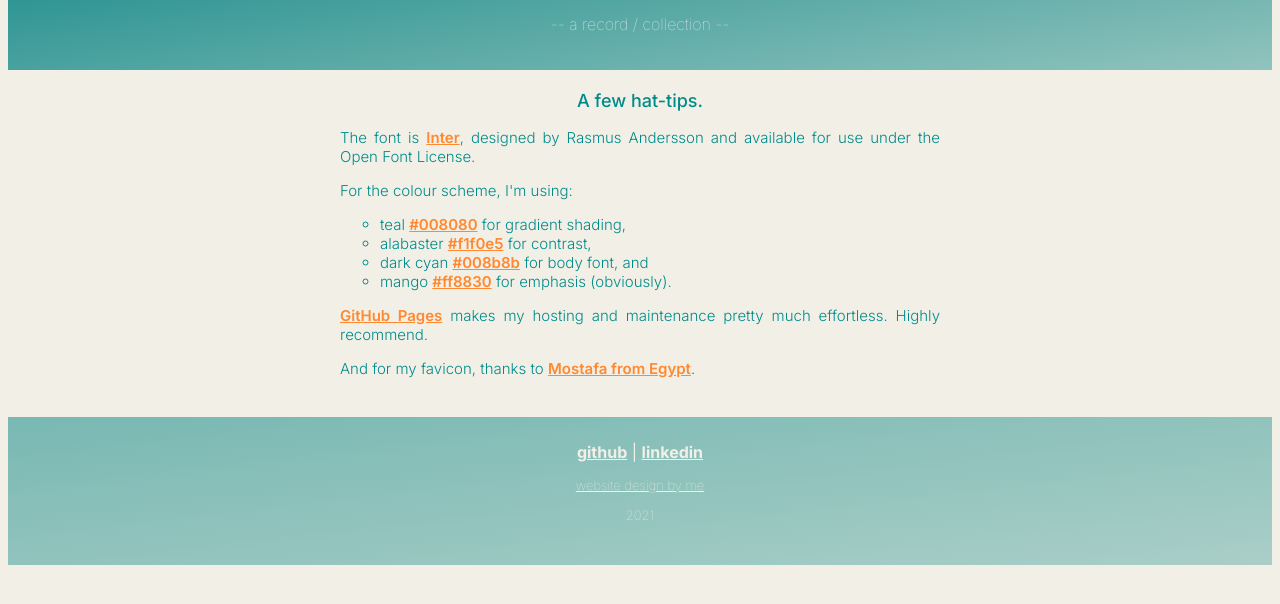
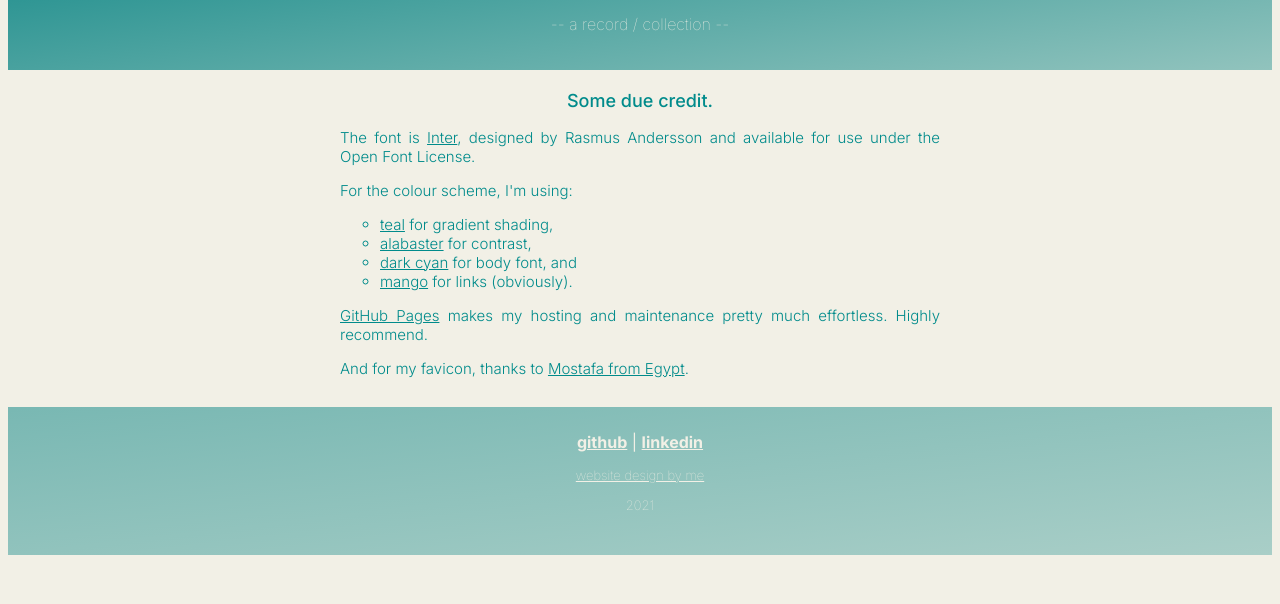
Before and after one commit to anglpf/alpf-site, a plain HTML site: page design.html in a window 1280 px wide. Shown: the part 136-740 px from the top of the page. Drawn offline with Linux system fonts and the light colour scheme.

Commit message:
Hyperlink hover updates.

```diff
--- a/design.html
+++ b/design.html
@@ -25,14 +25,14 @@
 
       <!-- MAIN TEXT -->
       <div class = "main">
-         <h3>A few hat-tips.</h3>
+         <h3>Some due credit.</h3>
          <p>The font is <a href = "https://fonts.google.com/specimen/Inter">Inter</a>, designed by Rasmus Andersson and available for use under the Open Font License.</p>
          <p>For the colour scheme, I'm using:
          <ul>
-            <li>teal <a href = "https://encycolorpedia.com/008080">#008080</a> for gradient shading,</li>
-            <li>alabaster <a href = "https://encycolorpedia.com/f1f0e5">#f1f0e5</a> for contrast,</li>
-            <li>dark cyan <a href = "https://encycolorpedia.com/008b8b">#008b8b</a> for body font, and</li>
-            <li>mango <a href = "https://encycolorpedia.com/ff8830">#ff8830</a> for emphasis (obviously).</li>
+            <li><a href = "https://encycolorpedia.com/008080">teal</a> for gradient shading,</li>
+            <li><a href = "https://encycolorpedia.com/f1f0e5">alabaster</a> for contrast,</li>
+            <li><a href = "https://encycolorpedia.com/008b8b">dark cyan</a> for body font, and</li>
+            <li><a href = "https://encycolorpedia.com/ff8830">mango</a> for links (obviously).</li>
          </ul>
          </p>
          <p><a href = "https://pages.github.com/">GitHub Pages</a> makes my hosting and maintenance pretty much effortless. Highly recommend.</p>
--- a/styles.css
+++ b/styles.css
@@ -88,7 +88,7 @@ body a {
    padding: 4px;
    margin-left: auto;
    margin-right: auto;
-   margin-bottom: 20px;
+   margin-bottom: 10px;
    max-width: 600px;
    /*display: block;*/
 }
@@ -106,8 +106,12 @@ body a {
 }
 .main a {
    font-size: inherit;
+   font-weight: inherit;
+   color: #008b8b; /* dark-cyan */
+}
+.main a:hover {
    font-weight: 600;
-   color: #ff8830;
+   color: #ff8830; /* mango */
 }
 .main em {
    font-style: normal;
```
Also changed, not shown: index.html (+1 -1 lines).
